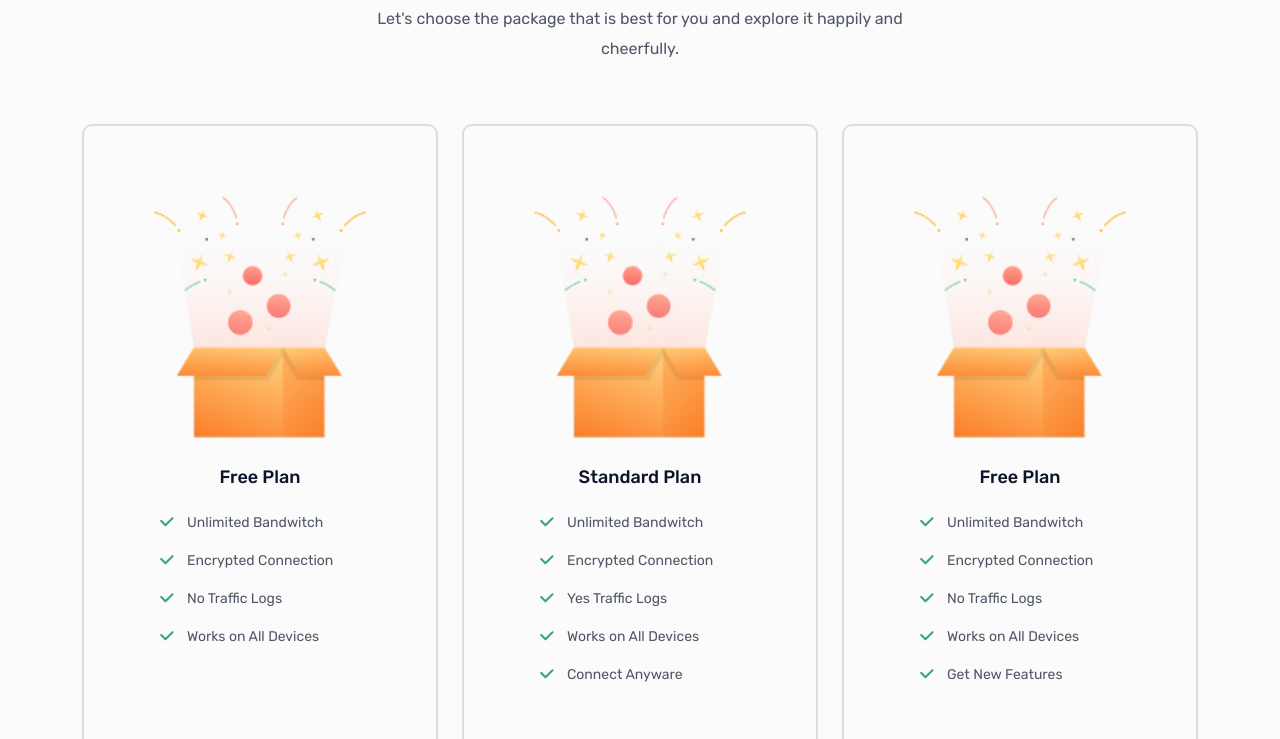
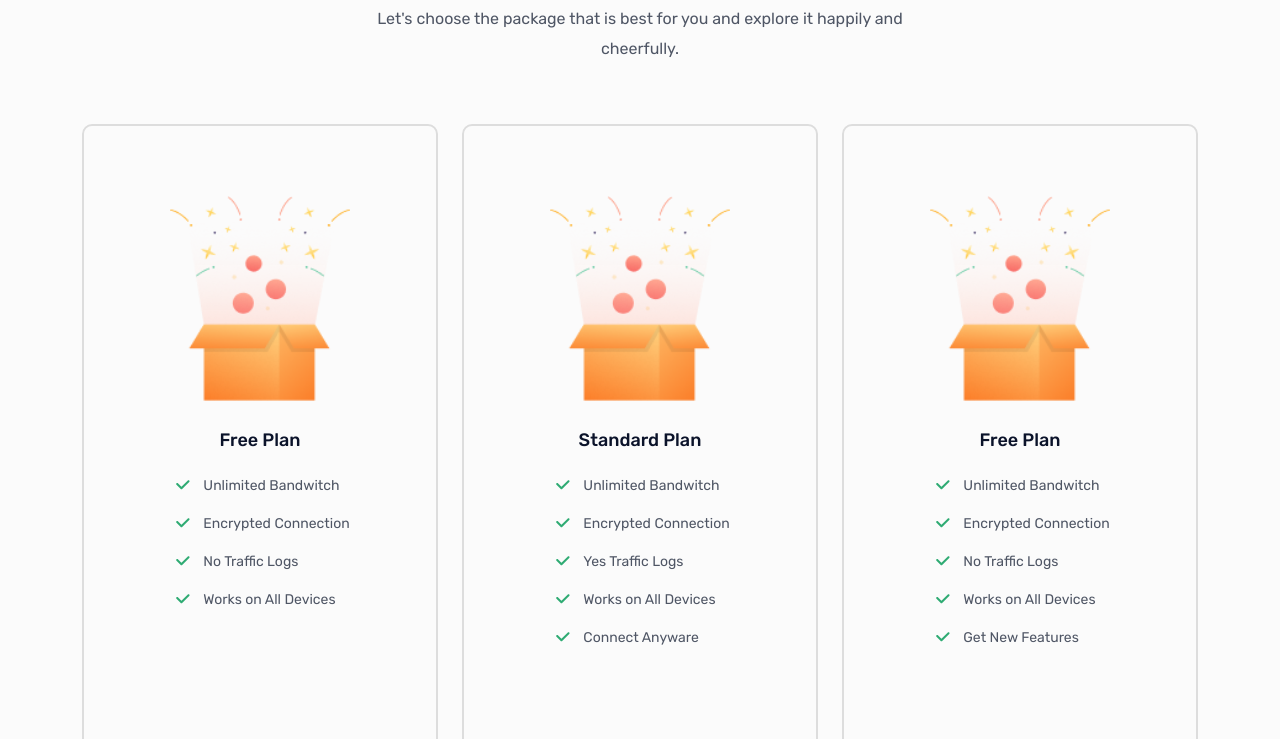
Before and after one commit to AmanPunia-510/vpn, a plain HTML site: page index.html in a window 1280 px wide. Shown: the part 1600-2339 px from the top of the page. Drawn offline with nearby package versions, Linux system fonts and the light colour scheme.

Commit message:
align-item center plan box

```diff
--- a/index.html
+++ b/index.html
@@ -258,7 +258,7 @@
         <div class="container">
             <div class="row justify-content-center">
                 <div class="col-10 col-sm-6 col-lg-4">
-                    <div class="plan-box plan-box1 d-flex flex-column justify-content-between">
+                    <div class="plan-box plan-box1 d-flex flex-column justify-content-between align-items-center">
                         <div class="sec1-pbox">
                             <img src="./assets/images/section5-img1.png" alt="section5-img1"
                                 class="section5-img1 w-100">
@@ -333,7 +333,7 @@
                 </div>
 
                 <div class="col-10 col-sm-6 col-lg-4">
-                    <div class="plan-box d-flex flex-column justify-content-between">
+                    <div class="plan-box d-flex flex-column justify-content-between align-items-center">
                         <div class="sec1-pbox">
                             <img src="./assets/images/section5-img1.png" alt="section5-img1"
                                 class="section5-img1 w-100">
@@ -422,7 +422,7 @@
                 </div>
 
                 <div class="col-10 col-sm-6 col-lg-4">
-                    <div class="plan-box d-flex flex-column justify-content-between">
+                    <div class="plan-box d-flex flex-column justify-content-between align-items-center">
                         <div class="sec1-pbox">
                             <img src="./assets/images/section5-img1.png" alt="section5-img1"
                                 class="section5-img1 w-100">
```
